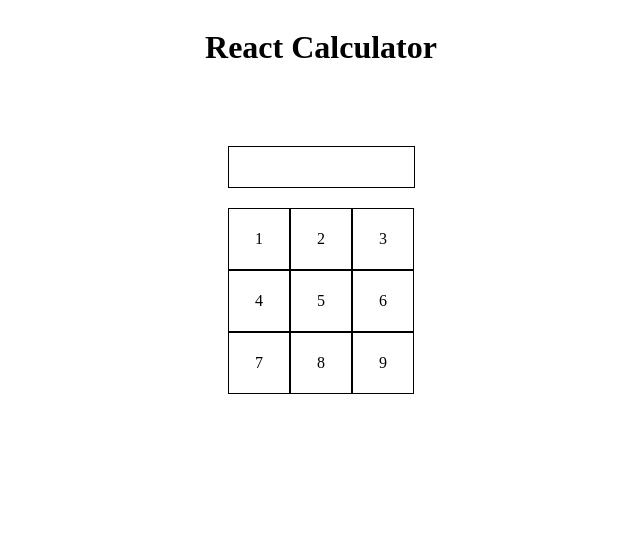
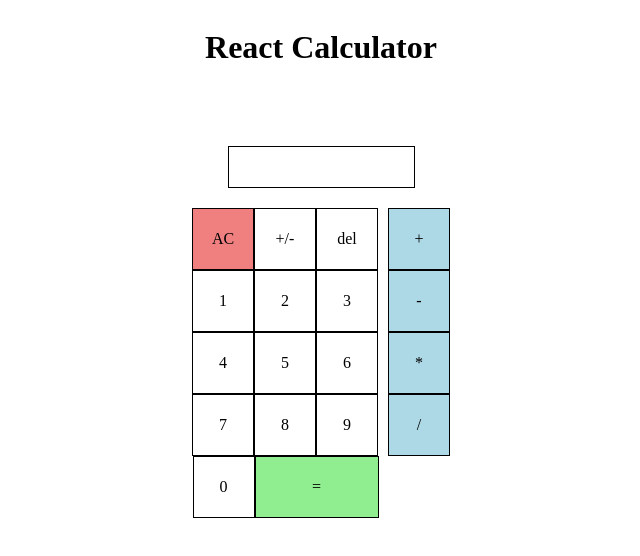
Before and after one commit to yewyewXD/React-Calculator-v2, a React (Create React App) app: page / in a window 1280 px wide. Shown: the top 556 px of the page, without its empty margins (319-959 px from the left). Built offline with nearby package versions, Linux system fonts and the light colour scheme.

Commit message:
onClickClear

```diff
--- a/src/App.css
+++ b/src/App.css
@@ -4,7 +4,6 @@
 }
 
 .container {
-  width: 80%;
   overflow: hidden;
   margin: 0 auto;
   padding: 0;
@@ -43,3 +42,18 @@
   align-items: center;
   border: solid 1px black;
 }
+
+.clear {
+  background: lightcoral;
+}
+
+.operator {
+  background: lightblue;
+  margin-left: 10px;
+}
+
+.equal {
+  background: lightgreen;
+  padding: 0 31px;
+  margin-right: 71px;
+}
--- a/src/App.js
+++ b/src/App.js
@@ -12,13 +12,16 @@ function App() {
     setNumbers(newNumList);
   }
 
+  function onClickClear() {
+    setNumbers([""]);
+  }
+
   return (
     <div>
       <div className="container">
         <h1 className="heading">React Calculator</h1>
         <div className="numpad-head">{numbers}</div>
-
-        <Numpad onClickNum={onClickNum} />
+        <Numpad onClickClear={onClickClear} onClickNum={onClickNum} />
       </div>
     </div>
   );
--- a/src/Numpad.js
+++ b/src/Numpad.js
@@ -1,8 +1,17 @@
 import React from "react";
 
-export default function Numpad({ onClickNum }) {
+export default function Numpad({ onClickNum, onClickClear }) {
   return (
     <div className="numpad">
+      <div className="num-row">
+        <div className="num clear" onClick={onClickClear}>
+          AC
+        </div>
+        <div className="num">+/-</div>
+        <div className="num">del</div>
+        <div className="num operator">+</div>
+      </div>
+
       <div className="num-row">
         <div className="num" onClick={onClickNum}>
           1
@@ -13,6 +22,7 @@ export default function Numpad({ onClickNum }) {
         <div className="num" onClick={onClickNum}>
           3
         </div>
+        <div className="num operator">-</div>
       </div>
 
       <div className="num-row">
@@ -25,6 +35,7 @@ export default function Numpad({ onClickNum }) {
         <div className="num" onClick={onClickNum}>
           6
         </div>
+        <div className="num operator">*</div>
       </div>
 
       <div className="num-row">
@@ -37,6 +48,16 @@ export default function Numpad({ onClickNum }) {
         <div className="num" onClick={onClickNum}>
           9
         </div>
+        <div className="num operator">/</div>
+      </div>
+
+      <div className="num-row">
+        <div className="num" onClick={onClickNum}>
+          0
+        </div>
+        <div className="num equal" onClick={onClickNum}>
+          =
+        </div>
       </div>
     </div>
   );
```
